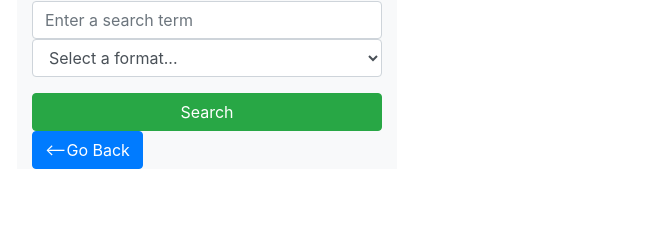
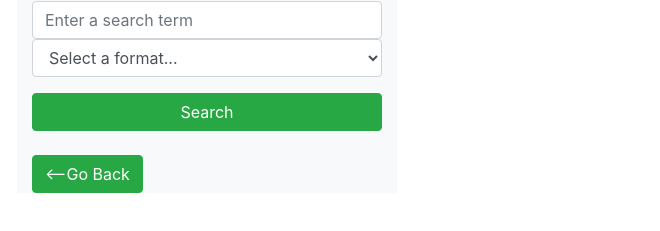
Before and after one commit to DazedChou/Library-Of-Congress, a plain HTML site: page search-results.html in a window 1280 px wide. Shown: the part 151-382 px from the top of the page, without its empty margins (53-713 px from the left). Drawn offline with nearby package versions, Linux system fonts and the light colour scheme.

Commit message:
Update search-results.html

```diff
--- a/search-results.html
+++ b/search-results.html
@@ -34,7 +34,8 @@
                 <div>
                     <button class="btn btn-block btn-success" id="submit" type="button">Search</button>
                 </div>
-                <div><button class="btn backBtn btn-primary" type="button"><--Go Back</button></div>
+                <br>
+                <div><button class="btn backBtn btn-success" type="button"><--Go Back</button></div>
             </div>
 
 <div class="col-8">
```
